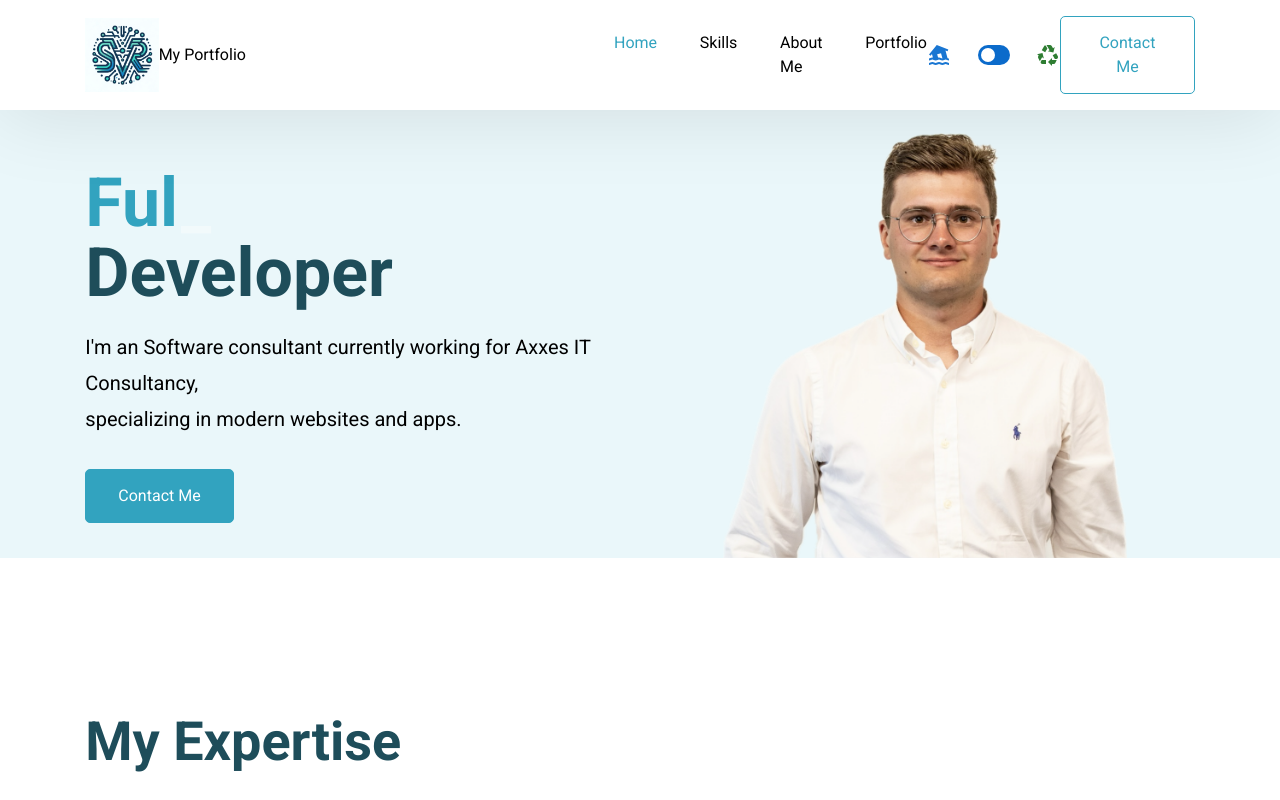
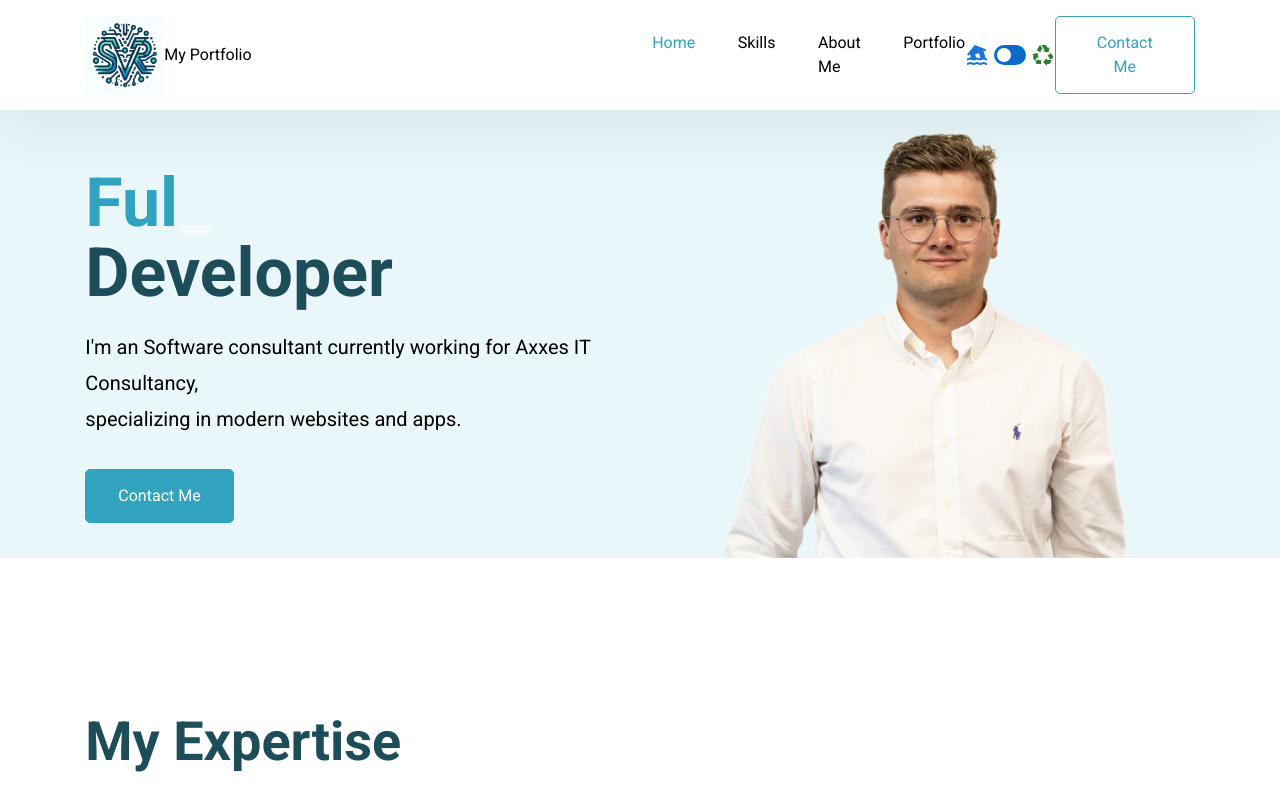
Before and after one commit to SanderVanryckeghem/SanderVanryckeghem, a React (Create React App) app: page / in a window 1280 px wide. Shown: the top 800 px of the page. Built offline with nearby package versions, Linux system fonts and the light colour scheme.

Commit message:
change width of darkmode slide

```diff
--- a/src/App.css
+++ b/src/App.css
@@ -219,7 +219,7 @@ h2 {
   display: flex;
   flex-direction: row;
   justify-content: space-between;
-  width: 160px;
+  width: 100px;
 }
 /* Navbar Styler Ends */
 
```
